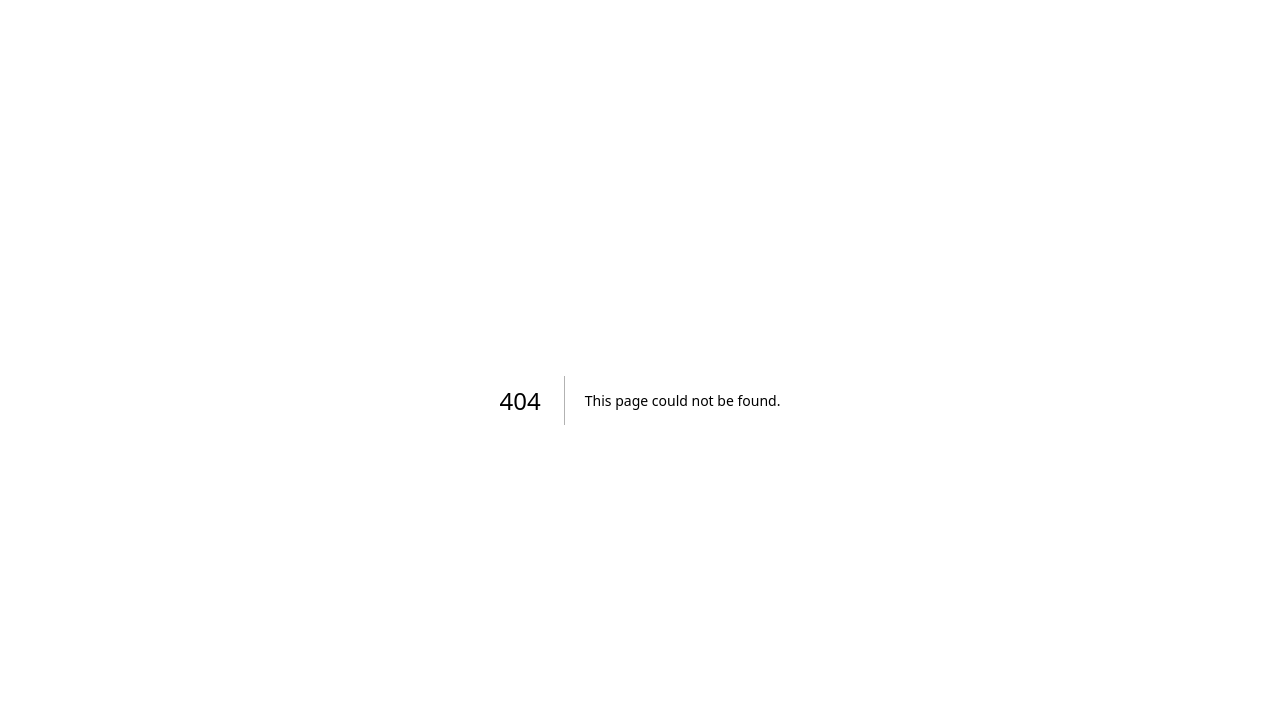
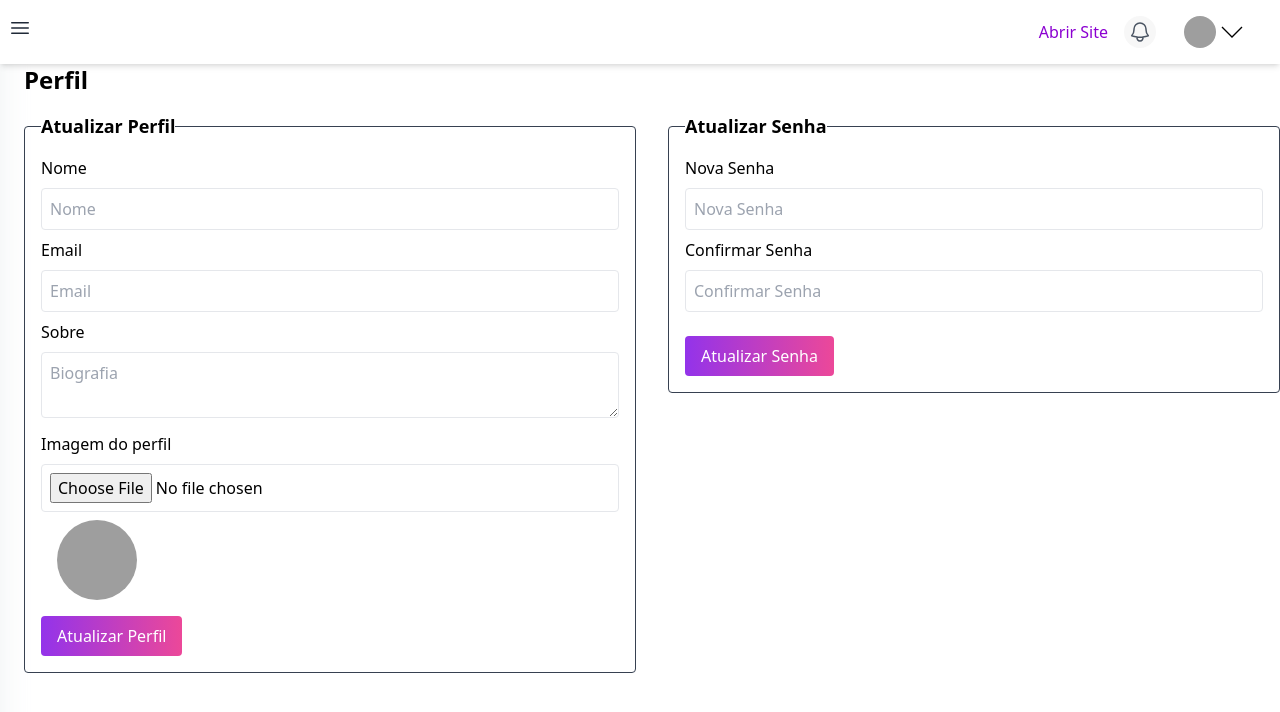
Before and after one commit to bioneoficial/vigilant-octo-succotash, a Next.js app: page /dashboard/meu-perfil in a window 1280 px wide. Before the commit this address had no page. Shown: the top 712 px of the page. Built offline with nearby package versions, Linux system fonts and the light colour scheme; grey boxes are pictures that could not be loaded.

Commit message:
my-profile page created

```diff
--- a/src/components/atoms/InputField/InputField.tsx
+++ b/src/components/atoms/InputField/InputField.tsx
@@ -19,9 +19,11 @@ type Props = {
     | "tel"
     | "text"
     | "time"
-    | "checkbox";
+    | "checkbox"
+    | "file";
   className?: string[];
   classNameInput?: string[];
+  inputRef?: React.RefObject<HTMLInputElement>;
 };
 
 const InputFieldComponent: React.FC<Props> = ({
@@ -37,8 +39,28 @@ const InputFieldComponent: React.FC<Props> = ({
   type = "text",
   className = [],
   classNameInput = [],
+  inputRef,
 }: Props) => {
-  if (
+  if (type === "file") {
+    return (
+      <label className={classNames(...className)} htmlFor={id}>
+        {label}
+        <input
+          aria-invalid={!!errorMessage}
+          autoFocus={autoFocus}
+          className={classNames(...classNameInput)}
+          name={name}
+          onChange={onChange}
+          required={required}
+          type={type}
+          id={id}
+          accept="image/*"
+          ref={inputRef}
+        />
+        {!!errorMessage && <div>{errorMessage}</div>}
+      </label>
+    );
+  } else if (
     type === "checkbox" &&
     (typeof initialValue === "boolean" || typeof initialValue === null)
   ) {
@@ -50,6 +72,7 @@ const InputFieldComponent: React.FC<Props> = ({
           onChange={onChange}
           type={type}
           id={id}
+          ref={inputRef}
         />
         {label}
       </label>
@@ -72,6 +95,7 @@ const InputFieldComponent: React.FC<Props> = ({
           required={required}
           type={type}
           id={id}
+          ref={inputRef}
         />
         {!!errorMessage && <div>{errorMessage}</div>}
       </label>
@@ -92,6 +116,7 @@ const InputFieldComponent: React.FC<Props> = ({
         required={required}
         type={type}
         id={id}
+        ref={inputRef}
       />
       {!!errorMessage && <div>{errorMessage}</div>}
     </label>
--- /dev/null
+++ b/src/pages/dashboard/meu-perfil/index.tsx
@@ -0,0 +1,130 @@
+import { InputField } from "@/components/atoms/InputField";
+import { MainTemplate } from "@/components/templates/MainTemplate";
+import { useRef, useState } from "react";
+import Image from "next/image";
+
+export default function MyProfilePage(): JSX.Element {
+  const nameRef = useRef<HTMLInputElement>(null);
+  const emailRef = useRef<HTMLInputElement>(null);
+  const bioRef = useRef<HTMLTextAreaElement>(null);
+  const passwordRef = useRef<HTMLInputElement>(null);
+  const confirmPasswordRef = useRef<HTMLInputElement>(null);
+  const imageRef = useRef<HTMLInputElement>(null);
+  const [previewImageUrl, setPreviewImageUrl] = useState<string | null>(
+    "https://media.licdn.com/dms/image/D4D03AQH3XhCLMfcx0w/profile-displayphoto-shrink_400_400/0/1668354197751?e=1689206400&v=beta&t=9jTu05zEYjo6WcK6NtCuCo0tI-deZtdHPS6mUENAduo"
+  );
+  const handleImageChange = (
+    event: React.ChangeEvent<HTMLInputElement>
+  ): void => {
+    if (event.target.files && event.target.files[0]) {
+      const imageUrl = URL.createObjectURL(event.target.files[0]);
+      setPreviewImageUrl(imageUrl);
+    }
+  };
+
+  const handleProfileSubmit = (event: { preventDefault: () => void }): void => {
+    event.preventDefault();
+    console.log(
+      nameRef.current?.value,
+      emailRef.current?.value,
+      bioRef.current?.value
+    );
+  };
+
+  const handlePasswordSubmit = (event: {
+    preventDefault: () => void;
+  }): void => {
+    event.preventDefault();
+    console.log(passwordRef.current?.value, confirmPasswordRef.current?.value);
+  };
+
+  return (
+    <MainTemplate>
+      <h2 className=" ml-6 mb-4 text-2xl font-semibold">Perfil</h2>
+
+      <div className=" ml-6 mx-auto flex flex-row justify-between items-start">
+        <form className="w-1/2 mr-8" onSubmit={handleProfileSubmit}>
+          <fieldset className="p-4 border rounded border-gray-700">
+            <legend className="text-lg font-semibold">Atualizar Perfil</legend>
+            <InputField
+              label="Nome"
+              inputRef={nameRef}
+              name="Nome"
+              placeholder="Nome"
+              classNameInput={["w-full my-2 p-2 border rounded"]}
+            />
+            <InputField
+              label="Email"
+              inputRef={emailRef}
+              name="Email"
+              type="email"
+              placeholder="Email"
+              classNameInput={["w-full my-2 p-2 border rounded"]}
+            />
+
+            <label>
+              Sobre
+              <textarea
+                ref={bioRef}
+                placeholder="Biografia"
+                className=" w-full my-2 p-2 border rounded"
+              />
+            </label>
+
+            <InputField
+              label="Imagem do perfil"
+              inputRef={imageRef}
+              name="Imagem do perfil"
+              type="file"
+              onChange={handleImageChange}
+              classNameInput={["w-full my-2 p-2 border rounded"]}
+            />
+            {previewImageUrl && (
+              <Image
+                className="ml-4 h-20 w-20 rounded-full"
+                width={32}
+                height={32}
+                src={previewImageUrl}
+                alt="Profile Picture Preview"
+              />
+            )}
+
+            <button
+              type="submit"
+              className="mt-4 px-4 py-2  bg-gradient-to-r from-purple-600 to-pink-500 text-white rounded"
+            >
+              Atualizar Perfil
+            </button>
+          </fieldset>
+        </form>
+        <form className="w-1/2" onSubmit={handlePasswordSubmit}>
+          <fieldset className="p-4 border rounded border-gray-700">
+            <legend className="text-lg font-semibold">Atualizar Senha</legend>
+            <InputField
+              label="Nova Senha"
+              inputRef={passwordRef}
+              name="Nova Senha"
+              type="password"
+              placeholder="Nova Senha"
+              classNameInput={["w-full my-2 p-2 border rounded"]}
+            />
+            <InputField
+              label="Confirmar Senha"
+              inputRef={confirmPasswordRef}
+              name="Confirmar Senha"
+              type="password"
+              placeholder="Confirmar Senha"
+              classNameInput={["w-full my-2 p-2 border rounded"]}
+            />
+            <button
+              type="submit"
+              className="mt-4 px-4 py-2  bg-gradient-to-r from-purple-600 to-pink-500 text-white rounded"
+            >
+              Atualizar Senha
+            </button>
+          </fieldset>
+        </form>
+      </div>
+    </MainTemplate>
+  );
+}
```
